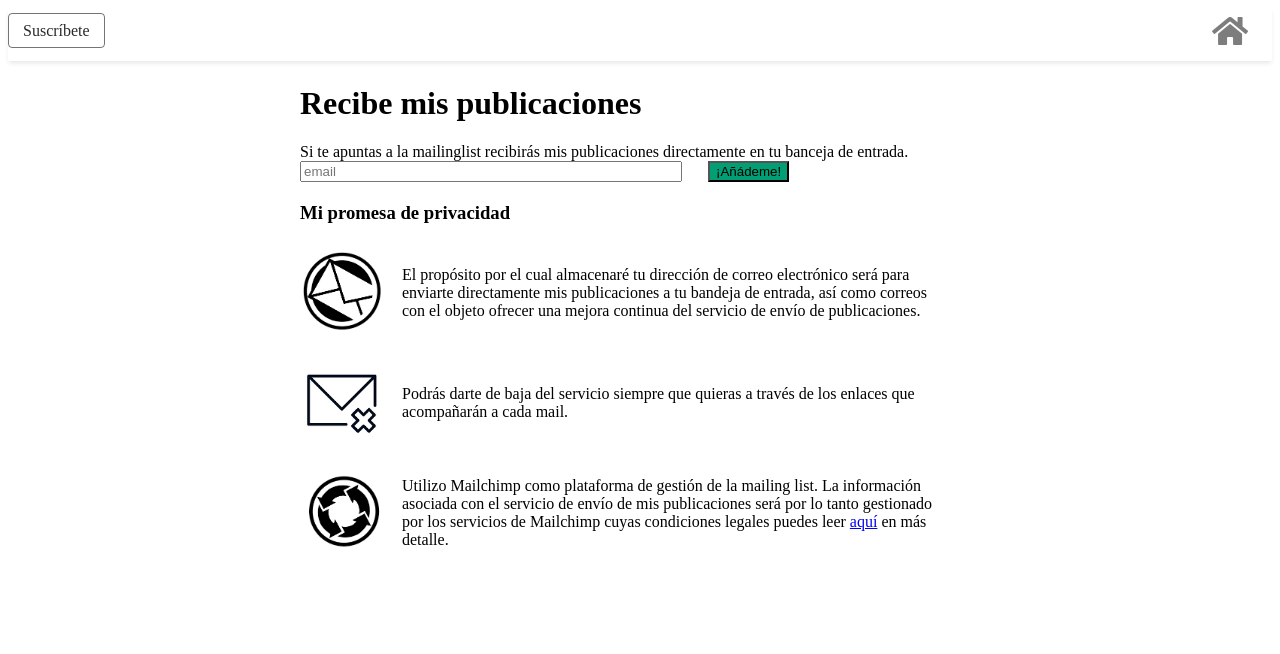
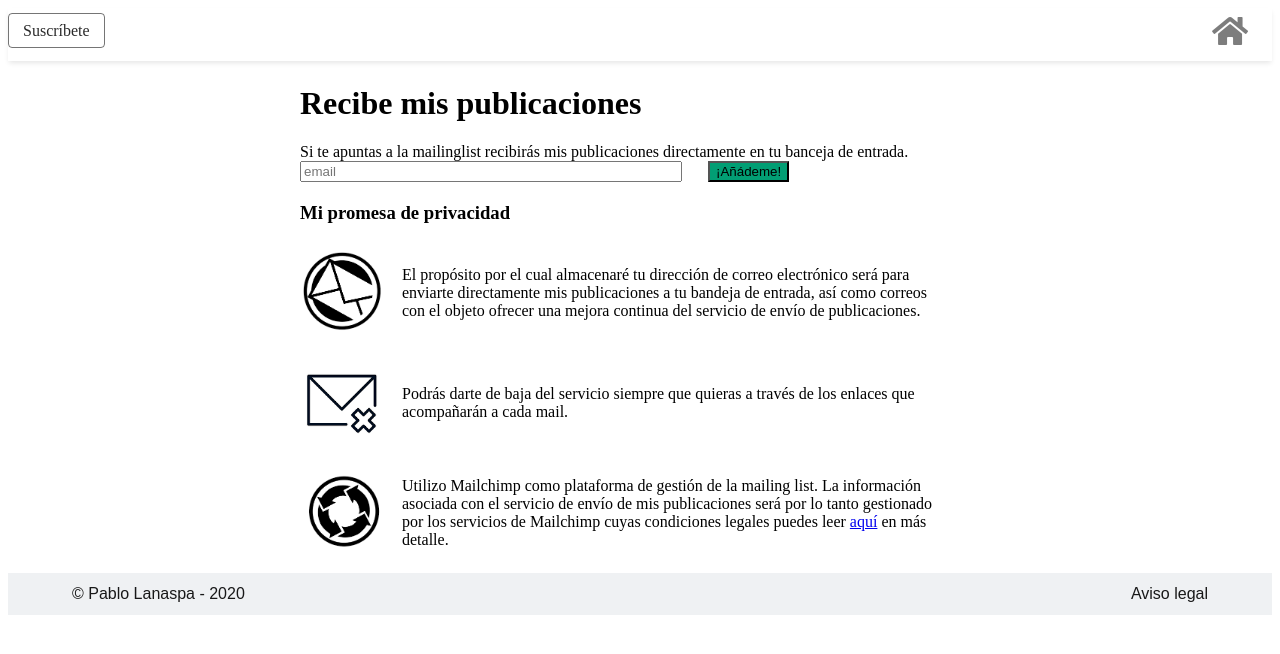
Before and after one commit to planaspa/planaspa.github.io, a Jekyll site: the page built from subscribe.markdown, in a window 1280 px wide. Shown: the top 654 px of the page. Built offline with Jekyll 4.4.1, drawn with Linux system fonts in a browser that asks for light colours; comment, search, counter and statistics services are not loaded.

Commit message:
Added footer

```diff
--- a/_includes/footer.html
+++ b/_includes/footer.html
@@ -1,6 +1,10 @@
-{% comment %}
-TODO: Pensar footer
-{% endcomment %}
 <footer class="site-footer">
-
+    <div class="bottombar">
+        <div class="bottombar_left">
+            © Pablo Lanaspa - 2020
+        </div>
+        <div class="bottombar_right">
+            <a href="{{ site.baseurl }}/legal"><span>Aviso legal</span></a>
+        </div>
+    </div>
 </footer>
--- a/assets/css/mystyles.css
+++ b/assets/css/mystyles.css
@@ -63,8 +63,59 @@
     margin-top: 5px;
 }
 
+/*
+    FOOTER
+*/
+.bottombar{
 
+    background-color: #eff1f3;
+    width: 100%;
 
+    color: rgba(0, 0, 0, 0.9);
+
+    padding-bottom: 12px;
+    padding-top: 12px;
+
+    text-align: right;
+
+    font-weight: 350;
+    font-family: sans-serif;
+    text-rendering: optimizeLegibility;
+    -webkit-font-smoothing: antialiased;
+    letter-spacing: 0;
+
+    display: table;
+}
+.bottombar a{
+    text-decoration: none;
+    color: rgba(0, 0, 0, 0.9);
+}
+
+.bottombar_left{
+    display: table-cell;
+    text-align: left;
+    max-width: 50%
+    width: auto;
+    padding-left: 64px;
+}
+.bottombar_right{
+    display: table-cell;
+    text-align: right;
+
+    max-width: 50%
+    width: auto;
+
+    padding-right: 64px;
+}
+
+@media screen and (max-width: 1000px) {
+    .bottombar_left{
+        padding-left: 10px;
+    }
+    .bottombar_right{
+        padding-right: 10px;
+    }
+}
 
 /*
     HOME
```
